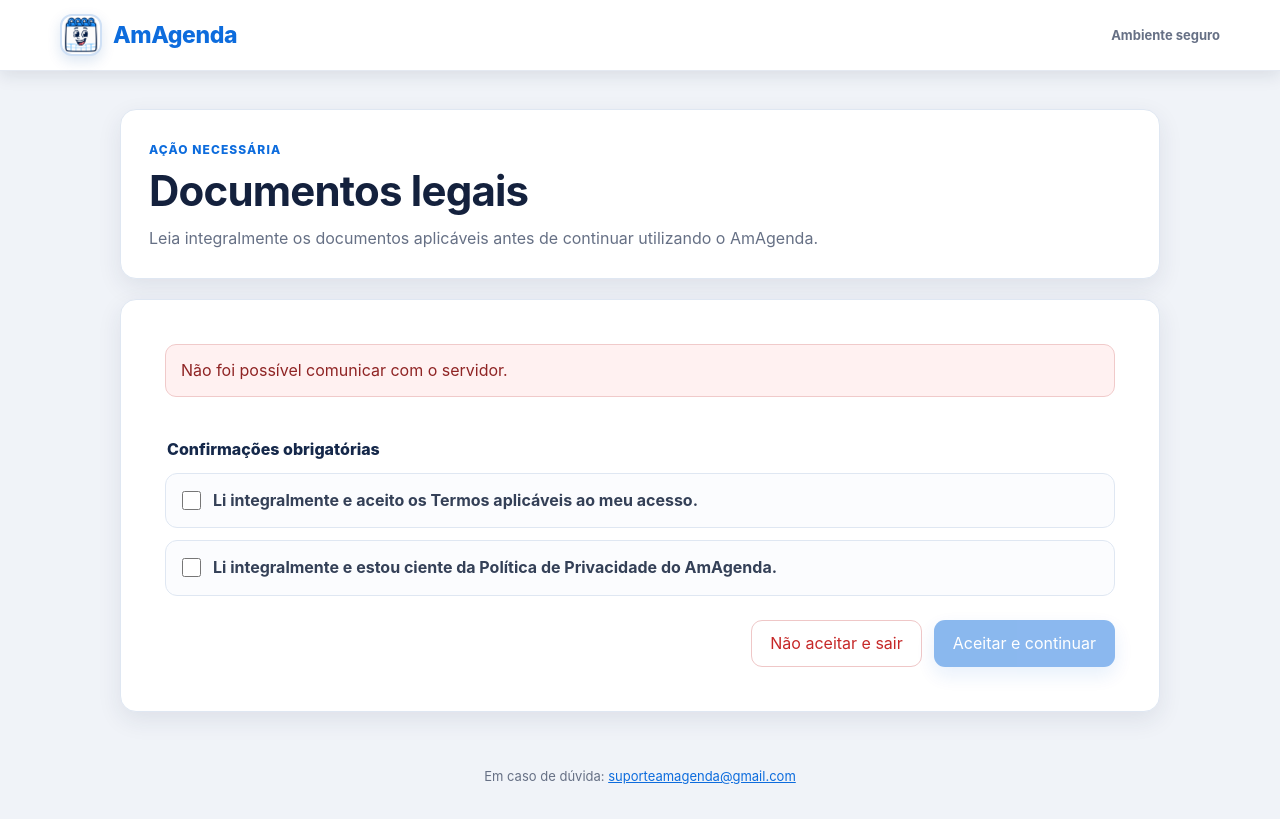
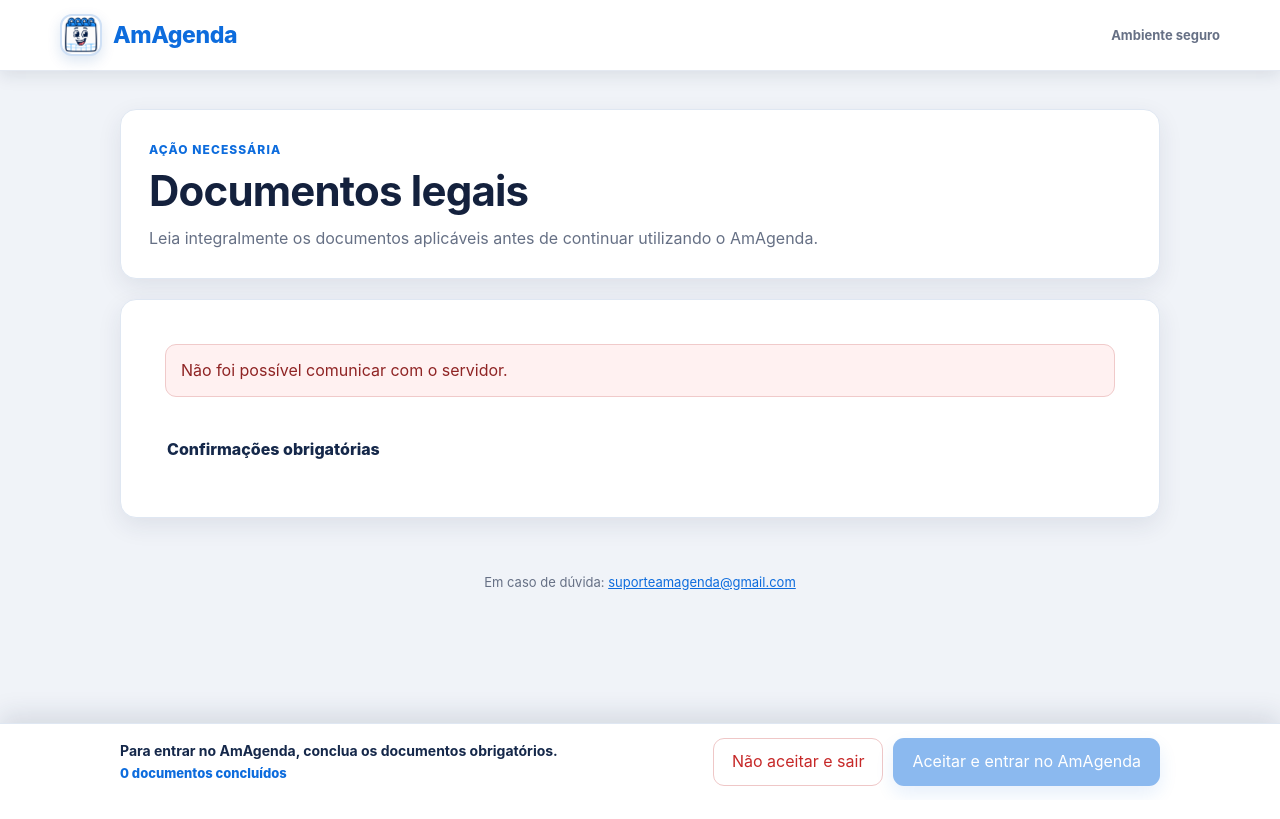
Before and after one commit to mauriciomourabts2012/Sistema-AmAgenda, a PHP site: template public/views/documentos-legais/aceite-documentos.html in a window 1280 px wide. After the commit the page ends 794 px from the top, so only its background shows below. Run offline with PHP 8.4, Linux system fonts and the light colour scheme; the template is opened without the code that fills it, so the values that code supplies are empty; a stand-in replaces the project's code that opens the database connection.

Commit message:
Atualização termos de uso finalizada

```diff
--- a/public/css/documentos-legais/documentos-legais.css
+++ b/public/css/documentos-legais/documentos-legais.css
@@ -28,6 +28,8 @@ body.am-preview-admin {
   font-family: Inter, "Segoe UI", Roboto, Arial, sans-serif;
   line-height: 1.6;
 }
+
+body[data-pagina-aceite] { padding-bottom: 132px; }
 
 :is(body[data-documento-publico], body[data-pagina-aceite], body.am-preview-admin, #documentos-legais) :is(button, input, select) { font: inherit; }
 :is(body[data-documento-publico], body[data-pagina-aceite], body.am-preview-admin, #documentos-legais) :is(button, a) { -webkit-tap-highlight-color: transparent; }
@@ -184,6 +186,8 @@ body.am-preview-admin {
   overflow: hidden;
 }
 
+body[data-pagina-aceite] .am-card { overflow: visible; }
+
 /* Preview administrativo: usa o shell real do painel Super Admin. */
 .am-preview-admin { padding-bottom: 0; }
 .am-preview-admin .agenda-app-shell { background: var(--am-bg); }
@@ -318,6 +322,7 @@ body.am-preview-admin {
 
 .am-confirmations { margin: 22px 0 0; padding: 0; display: grid; gap: 12px; border: 0; }
 .am-confirmations legend { margin-bottom: 10px; color: #15284a; font-size: 16px; font-weight: 800; }
+.am-confirmation-list { display: grid; gap: 12px; }
 
 .am-check {
   display: flex;
@@ -336,6 +341,33 @@ body.am-preview-admin {
 .am-alert { margin-bottom: 18px; padding: 13px 15px; border: 1px solid #f0caca; border-radius: 11px; background: #fff1f1; color: #8f2424; }
 .am-alert[hidden] { display: none; }
 
+.am-consent-bar {
+  position: fixed;
+  z-index: 30;
+  right: 0;
+  bottom: 0;
+  left: 0;
+  padding: 14px 16px calc(14px + env(safe-area-inset-bottom));
+  border-top: 1px solid var(--am-border);
+  background: rgba(255, 255, 255, .97);
+  box-shadow: 0 -8px 26px rgba(28, 47, 74, .13);
+  backdrop-filter: blur(10px);
+}
+
+.am-consent-bar__inner {
+  width: min(1040px, 100%);
+  margin: 0 auto;
+  display: grid;
+  grid-template-columns: minmax(0, 1fr) auto;
+  align-items: center;
+  gap: 16px 24px;
+}
+
+.am-consent-bar__status { min-width: 0; display: grid; gap: 2px; }
+.am-consent-bar__status strong { color: #15284a; font-size: 14px; line-height: 1.4; overflow-wrap: anywhere; }
+.am-consent-bar__status span { color: var(--am-primary); font-size: 13px; font-weight: 800; }
+.am-consent-bar__actions { display: flex; flex-wrap: wrap; justify-content: flex-end; gap: 10px; }
+
 .am-preview-tools { margin-bottom: 18px; padding: 18px; display: grid; grid-template-columns: minmax(180px, 1fr) auto; gap: 9px 12px; align-items: end; border: 1px solid var(--am-border); border-radius: 14px; background: #fff; box-shadow: var(--am-shadow); }
 .am-select-label { grid-column: 1 / -1; color: #344057; font-size: 13px; font-weight: 800; }
 .am-select { width: 100%; min-height: 46px; padding: 9px 12px; border: 1px solid #cdd8e8; border-radius: 10px; background: #fff; color: var(--am-text); }
@@ -348,6 +380,7 @@ body.am-preview-admin {
 [hidden] { display: none !important; }
 
 @media (max-width: 720px) {
+  body[data-pagina-aceite] { padding-bottom: calc(236px + env(safe-area-inset-bottom)); }
   .am-topbar__inner { width: min(100% - 22px, 1160px); min-height: 62px; }
   .am-brand { font-size: 20px; }
   .am-brand__mark, .am-brand__logo { width: 38px; height: 38px; }
@@ -360,6 +393,11 @@ body.am-preview-admin {
   .am-legal-item__content { max-height: 360px; padding: 17px; }
   .am-actions { display: grid; grid-template-columns: 1fr; }
   .am-btn { width: 100%; }
+  .am-consent-bar { padding: 12px 11px calc(12px + env(safe-area-inset-bottom)); }
+  .am-consent-bar__inner { grid-template-columns: 1fr; gap: 10px; }
+  .am-consent-bar__status { text-align: center; }
+  .am-consent-bar__actions { display: grid; grid-template-columns: 1fr; width: 100%; }
+  .am-consent-bar__actions .am-btn--primary { order: -1; min-height: 50px; }
   .am-preview-tools { grid-template-columns: 1fr; }
   .am-admin-content { width: calc(100% - 22px); margin: 20px auto 32px; }
   .am-preview-admin .cabecalho-data { max-width: 50vw; }
--- a/public/js/documentos-legais/aceite.js
+++ b/public/js/documentos-legais/aceite.js
@@ -13,10 +13,11 @@
   const alert = document.getElementById("mensagemErro");
   const accept = document.getElementById("btnAceitar");
   const refuse = document.getElementById("btnRecusar");
-  const checkTerms = document.getElementById("confirmarTermos");
-  const checkPrivacy = document.getElementById("confirmarPrivacidade");
+  const confirmationList = document.getElementById("listaConfirmacoes");
+  const progress = document.getElementById("progressoManifestacoes");
   const majorityWrap = document.getElementById("blocoMaioridade");
   const checkMajority = document.getElementById("confirmarMaioridade");
+  let documentChecks = [];
   let pending = [];
   let applicable = [];
   let actorType = "";
@@ -100,8 +101,35 @@
   }
 
   function updateButton() {
+    const completed = documentChecks.filter((input) => input.checked).length;
+    const total = documentChecks.length;
     const majorityOk = actorType !== "cliente" || checkMajority.checked;
-    accept.disabled = sending || !checkTerms.checked || !checkPrivacy.checked || !majorityOk;
+    const documentsOk = total > 0 && completed === total;
+    progress.textContent = `${completed} de ${total} ${total === 1 ? "documento concluído" : "documentos concluídos"}`;
+    accept.disabled = sending || !documentsOk || !majorityOk;
+  }
+
+  function manifestationText(documento) {
+    const title = String(documento.titulo || "documento obrigatório");
+    if (documento.tipo_manifestacao === "ciencia") return `Li e estou ciente de ${title}`;
+    if (documento.tipo_manifestacao === "consentimento") return `Li e consinto com ${title}`;
+    return `Li e aceito ${title}`;
+  }
+
+  function createConfirmation(documento, index) {
+    const label = document.createElement("label");
+    const input = document.createElement("input");
+    const text = document.createElement("span");
+
+    label.className = "am-check";
+    input.type = "checkbox";
+    input.id = `confirmarDocumento${index + 1}`;
+    input.dataset.codigo = documento.codigo;
+    input.dataset.tipoManifestacao = documento.tipo_manifestacao;
+    text.textContent = manifestationText(documento);
+
+    label.append(input, text);
+    return { label, input };
   }
 
   function createDocumentCard(documento) {
@@ -118,7 +146,11 @@
     article.dataset.codigo = documento.codigo;
     header.className = "am-legal-item__head";
     heading.textContent = documento.titulo;
-    requirement.textContent = documento.tipo_manifestacao === "ciencia" ? "Ciência obrigatória" : "Aceite obrigatório";
+    requirement.textContent = {
+      aceite: "Aceite obrigatório",
+      ciencia: "Ciência obrigatória",
+      consentimento: "Consentimento obrigatório"
+    }[documento.tipo_manifestacao];
     badge.className = "am-badge";
     badge.textContent = `Versão ${documento.versao}`;
     documentContent.className = "am-legal-item__content am-document";
@@ -183,27 +215,26 @@
         return;
       }
 
-      const requiredCodes = {
-        representante_empresa: ["politica_privacidade", "termos_empresa"],
-        usuario_empresa: ["politica_privacidade", "termos_usuario"],
-        cliente: ["politica_privacidade", "termos_cliente"],
-        super_admin: ["politica_privacidade", "termo_super_admin"]
-      }[actorType];
-      const applicableCodes = applicable.map((item) => item?.codigo).sort();
-      if (!requiredCodes || applicableCodes.length !== 2
-        || applicableCodes.some((codigo, index) => codigo !== requiredCodes[index])
-        || applicable.some((item) => typeof item.titulo !== "string"
+      if (applicable.length === 0
+        || applicable.some((item) => typeof item.codigo !== "string"
+          || typeof item.titulo !== "string"
           || typeof item.versao !== "string"
-          || !["aceite", "ciencia"].includes(item.tipo_manifestacao))) {
+          || !["aceite", "ciencia", "consentimento"].includes(item.tipo_manifestacao))) {
         throw apiError("Os documentos obrigatórios ainda não estão disponíveis.");
       }
 
       majorityWrap.hidden = actorType !== "cliente";
       list.textContent = "";
+      confirmationList.textContent = "";
       const cards = applicable.map((documento) => {
         const card = createDocumentCard(documento);
         list.append(card);
         return [documento, card];
+      });
+      documentChecks = applicable.map((documento, index) => {
+        const confirmation = createConfirmation(documento, index);
+        confirmationList.append(confirmation.label);
+        return confirmation.input;
       });
       await Promise.all(cards.map(([documento, card]) => loadDocument(documento, card)));
       loading.hidden = true;
@@ -253,9 +284,8 @@
       }
 
       sending = false;
-      accept.textContent = "Aceitar e continuar";
-      checkTerms.checked = false;
-      checkPrivacy.checked = false;
+      accept.textContent = "Aceitar e entrar no AmAgenda";
+      documentChecks.forEach((input) => { input.checked = false; });
       checkMajority.checked = false;
       screen.hidden = true;
       loading.hidden = false;
@@ -267,7 +297,7 @@
       }
       showError(error.message);
       sending = false;
-      accept.textContent = "Aceitar e continuar";
+      accept.textContent = "Aceitar e entrar no AmAgenda";
       updateButton();
     }
   });
--- a/public/views/documentos-legais/aceite-documentos.html
+++ b/public/views/documentos-legais/aceite-documentos.html
@@ -37,13 +37,20 @@
           <div id="listaDocumentos" class="am-legal-list"></div>
           <fieldset class="am-confirmations">
             <legend>Confirmações obrigatórias</legend>
-            <label class="am-check"><input id="confirmarTermos" type="checkbox"><span>Li integralmente e aceito os Termos aplicáveis ao meu acesso.</span></label>
-            <label class="am-check"><input id="confirmarPrivacidade" type="checkbox"><span>Li integralmente e estou ciente da Política de Privacidade do AmAgenda.</span></label>
+            <div id="listaConfirmacoes" class="am-confirmation-list"></div>
             <label id="blocoMaioridade" class="am-check" hidden><input id="confirmarMaioridade" type="checkbox"><span>Declaro que possuo 18 anos de idade ou mais.</span></label>
           </fieldset>
-          <div class="am-actions">
-            <button id="btnRecusar" class="am-btn am-btn--danger" type="button">Não aceitar e sair</button>
-            <button id="btnAceitar" class="am-btn am-btn--primary" type="submit" disabled>Aceitar e continuar</button>
+          <div class="am-consent-bar">
+            <div class="am-consent-bar__inner">
+              <div class="am-consent-bar__status">
+                <strong>Para entrar no AmAgenda, conclua os documentos obrigatórios.</strong>
+                <span id="progressoManifestacoes" aria-live="polite">0 documentos concluídos</span>
+              </div>
+              <div class="am-consent-bar__actions">
+                <button id="btnRecusar" class="am-btn am-btn--danger" type="button">Não aceitar e sair</button>
+                <button id="btnAceitar" class="am-btn am-btn--primary" type="submit" disabled>Aceitar e entrar no AmAgenda</button>
+              </div>
+            </div>
           </div>
         </form>
       </div>
```
